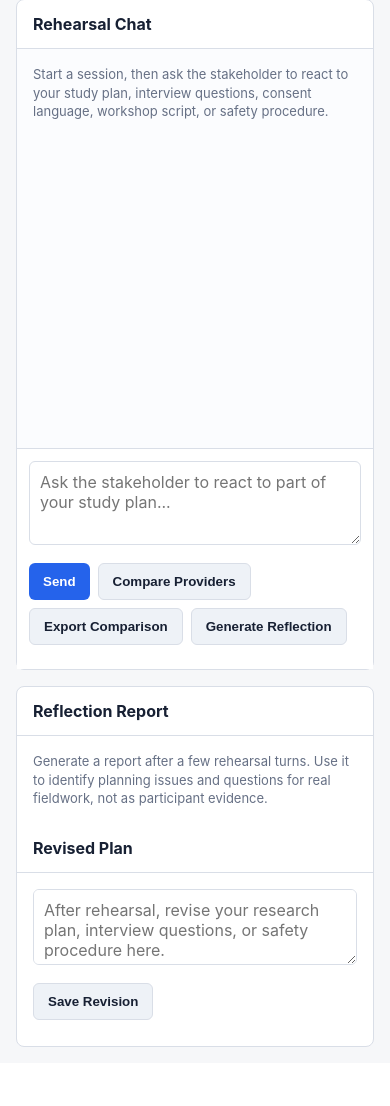
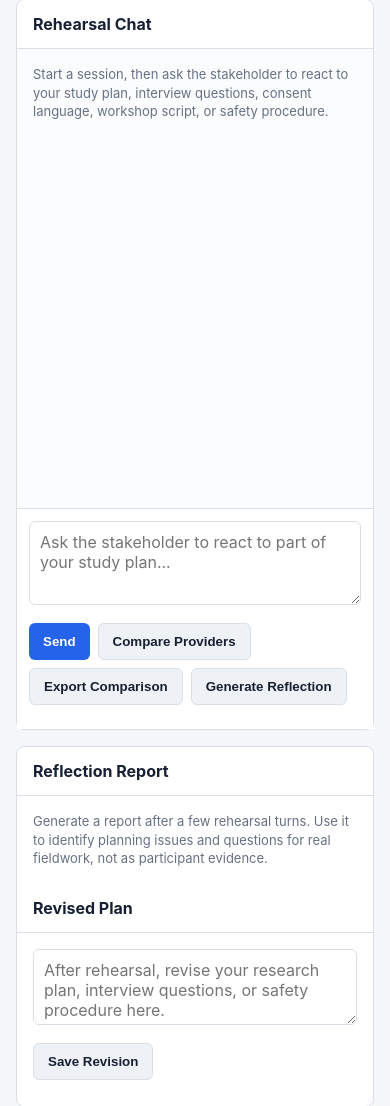
Before and after one commit to Zephyr-Song/SafeGuard-AI, a Flask app: page /safebars in a window 390 px wide. Shown: the part 2127-3233 px from the top of the page. Before the commit the page ends 3174 px from the top, so only its background shows below. Run offline with Flask 2, Linux system fonts and the light colour scheme.

Commit message:
Improve rehearsal chat layout

```diff
--- a/templates/safebars.html
+++ b/templates/safebars.html
@@ -110,9 +110,11 @@
             display: flex;
             flex-direction: column;
             height: calc(100vh - 154px);
+            min-height: 560px;
         }
         .chat-log {
             flex: 1;
+            min-height: 260px;
             overflow: auto;
             padding: 16px;
             background: #fbfcfe;
@@ -138,6 +140,8 @@
             display: grid;
             grid-template-columns: repeat(auto-fit, minmax(220px, 1fr));
             gap: 10px;
+            max-height: 280px;
+            overflow: auto;
         }
         .comparison-card {
             border: 1px solid var(--line);
@@ -173,6 +177,9 @@
             border-top: 1px solid var(--line);
             padding: 12px;
             background: var(--panel);
+            flex: 0 0 auto;
+            max-height: 46vh;
+            overflow: auto;
         }
         .chat-input textarea { min-height: 84px; }
         .report-list {
@@ -248,7 +255,7 @@
         body.study-mode .technical-option { display: none; }
         @media (max-width: 1080px) {
             main { grid-template-columns: 1fr; }
-            .chat { height: 620px; }
+            .chat { height: 680px; }
         }
     </style>
 </head>
@@ -539,7 +546,7 @@
                 el('exportBtn').disabled = false;
                 el('saveRevisionBtn').disabled = false;
                 el('chatLog').innerHTML = '';
-                addMessage('stakeholder', `I am ready to rehearse this plan as ${data.session.stakeholder.display_name}. Please ask me about your interview questions, workshop script, consent process, or safety procedure.\n\n[Rehearsal signal: limitation reminder]`);
+                addMessage('stakeholder', `I am ready to rehearse this plan as ${data.session.stakeholder.display_name}. Ask me to react to a draft interview question, workshop step, consent process, or safety procedure.\n\nNote: I am a fictional rehearsal stakeholder, so use my response to find planning risks, not as evidence about real participants.`);
             } catch (error) {
                 el('startStatus').innerHTML = `<span class="error">${escapeHtml(error.message)}</span>`;
             } finally {
```
